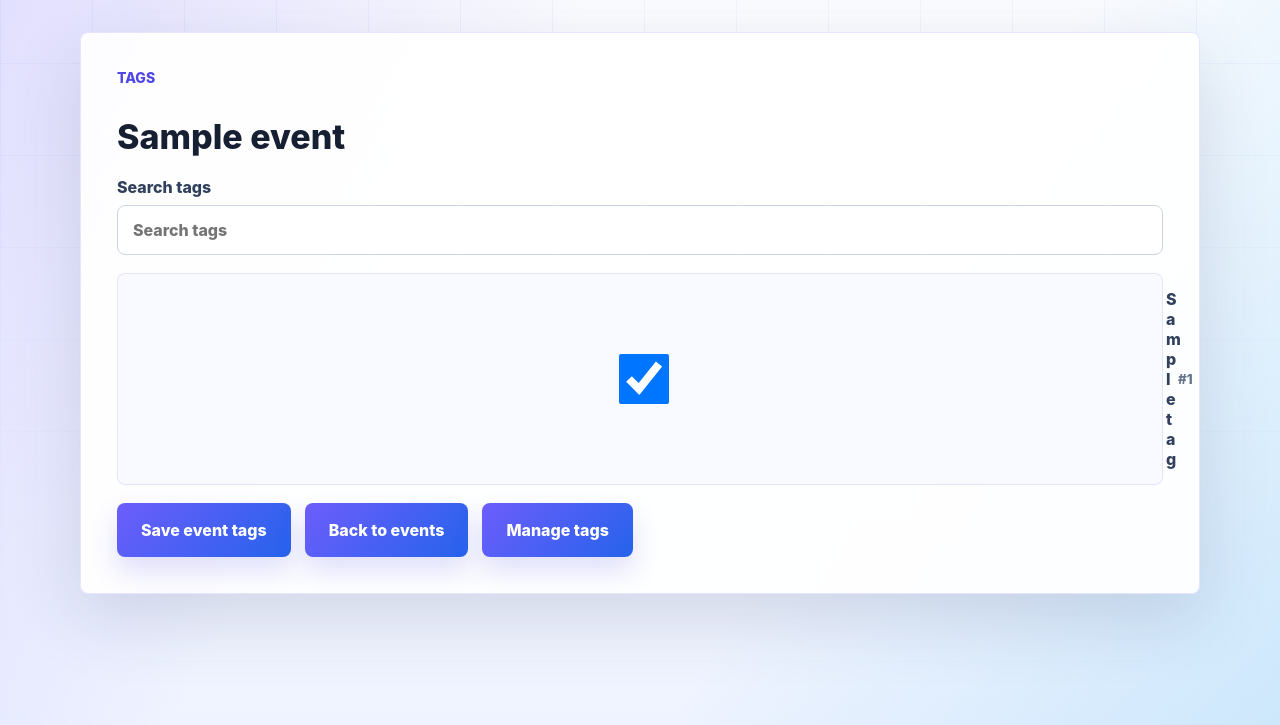
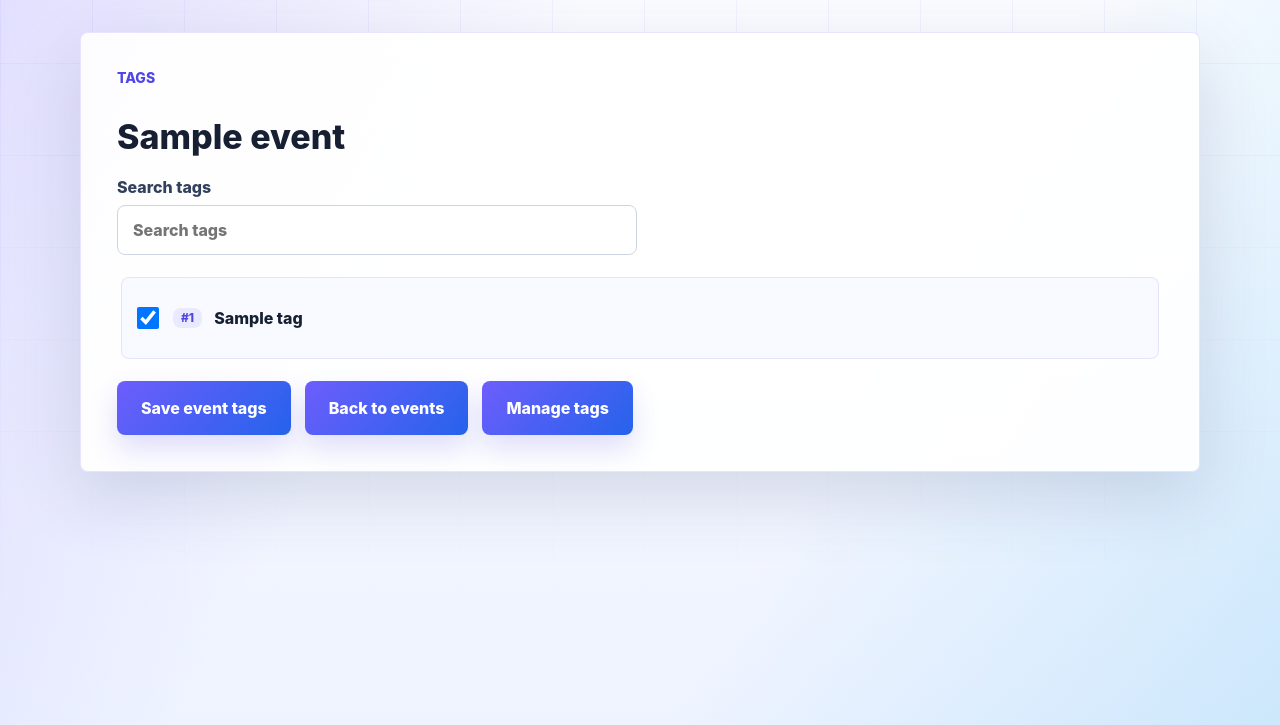
Before and after one commit to German7464/Kiosk_v001, a Flask app: page /admin/events/1/tags in a window 1280 px wide. Shown: the top 725 px of the page. Run offline with Flask 3, Linux system fonts and the light colour scheme; the visitor is signed in with stand-in values (Sample User, id 1); data comes from the database, SQL or seed files in the repository; tables that the repository leaves empty hold one stand-in row (values such as "Sample post").

Commit message:
Fix admin event tag assignment layout

```diff
--- a/kiosk/static/css/base.css
+++ b/kiosk/static/css/base.css
@@ -1039,6 +1039,57 @@ h1 {
     display: none;
 }
 
+.admin-tag-search {
+    max-width: 520px;
+}
+
+.admin-tag-assignment-list {
+    grid-template-columns: repeat(auto-fit, minmax(min(100%, 280px), 1fr));
+    align-items: stretch;
+    max-height: min(58vh, 620px);
+    overflow-y: auto;
+    overflow-x: hidden;
+    padding: 4px;
+}
+
+.admin-tag-assignment-list .admin-tag-option {
+    display: grid;
+    grid-template-columns: 24px auto minmax(0, 1fr);
+    align-items: center;
+    gap: 12px;
+    min-width: 0;
+    min-height: 58px;
+    margin: 0;
+    cursor: pointer;
+}
+
+.admin-tag-assignment-list .admin-tag-option input {
+    width: 22px;
+    min-width: 22px;
+    height: 22px;
+    margin: 0;
+}
+
+.admin-tag-assignment-list .admin-tag-option small {
+    margin: 0;
+    padding: 4px 8px;
+    border-radius: 8px;
+    background: rgba(109, 93, 252, 0.1);
+    color: var(--violet-dark);
+    font-size: 12px;
+    line-height: 1;
+    white-space: nowrap;
+}
+
+.admin-tag-assignment-list .admin-tag-option span {
+    min-width: 0;
+    color: var(--ink);
+    line-height: 1.25;
+    overflow-wrap: break-word;
+    word-break: normal;
+    hyphens: auto;
+}
+
 @media (max-width: 920px) {
     .admin-event-row {
         grid-template-columns: 1fr;
@@ -1616,6 +1667,15 @@ textarea {
     .admin-row-actions button {
         width: 100%;
     }
+
+    .admin-tag-search {
+        max-width: 100%;
+    }
+
+    .admin-tag-assignment-list {
+        grid-template-columns: 1fr;
+        max-height: none;
+    }
 }
 
 @media (max-width: 980px) {
--- a/kiosk/templates/admin_event_tags.html
+++ b/kiosk/templates/admin_event_tags.html
@@ -8,16 +8,16 @@
     <h1>{{ event.title }}</h1>
     <form class="admin-form" method="post" action="{{ url_for('admin.edit_event_tags_post', event_id=event.id) }}">
         {% if tags %}
-        <label>
+        <label class="admin-tag-search">
             <span>{{ t("admin.search_tags") }}</span>
             <input type="search" data-tag-search placeholder="{{ t('admin.search_tags') }}">
         </label>
         <div class="admin-checkbox-list admin-tag-assignment-list" data-tag-list>
             {% for tag in tags %}
-            <label data-tag-item data-tag-name="{{ tag.name|lower|e }}">
+            <label class="admin-tag-option" data-tag-item data-tag-name="{{ tag.name|lower|e }}">
                 <input type="checkbox" name="tag_ids" value="{{ tag.id }}" {% if tag.id in assigned_tag_ids %}checked{% endif %}>
+                <small>#{{ tag.id }}</small>
                 <span>{{ tag.name }}</span>
-                <small>#{{ tag.id }}</small>
             </label>
             {% endfor %}
         </div>
```
Also changed, not shown: docs/CHANGELOG.md.
